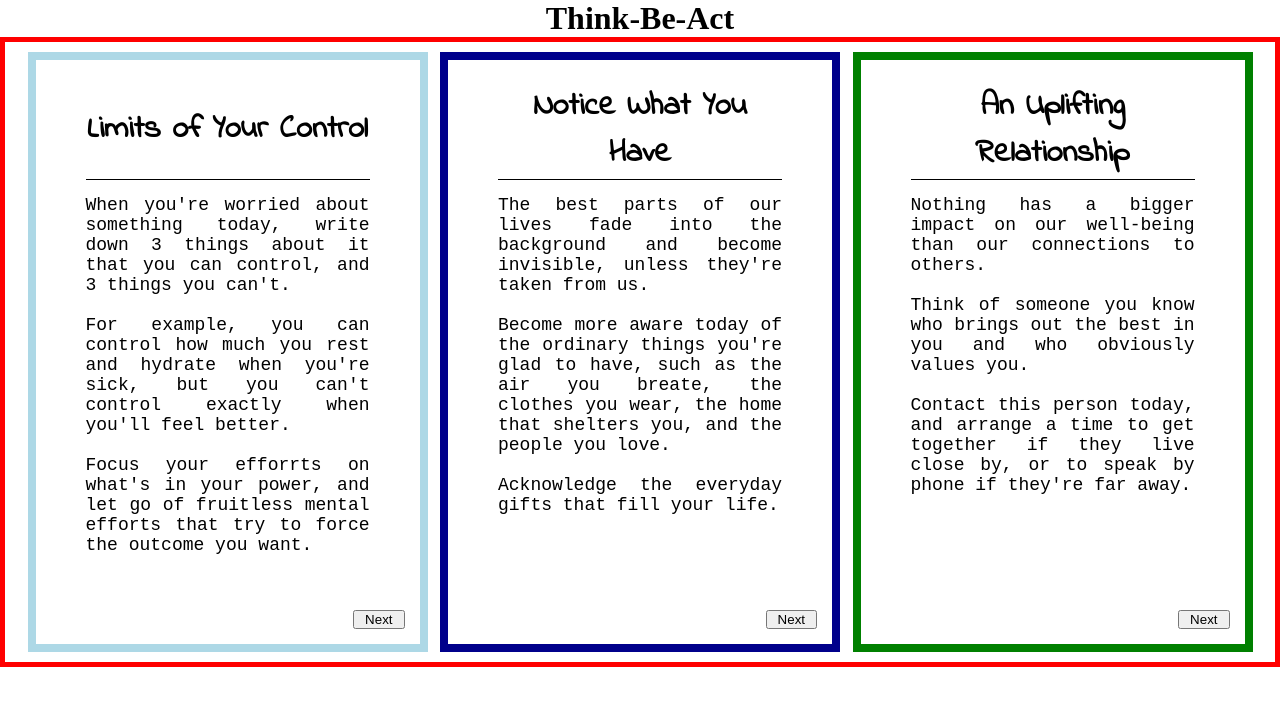
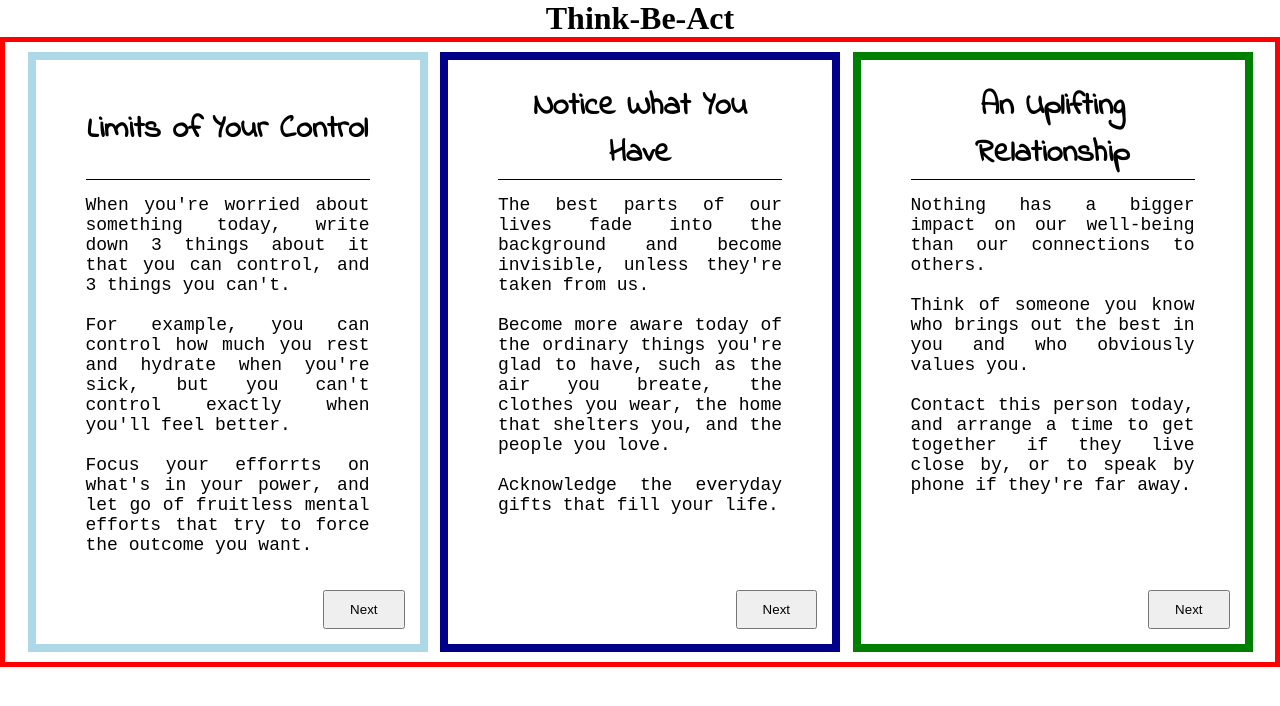
Before and after one commit to abiodunfreeman/be-think-act-cards, a React (Create React App) app: page / in a window 1280 px wide. Shown: the top 706 px of the page. Built offline with nearby package versions, Linux system fonts and the light colour scheme; a web font is replaced by a local one.

Commit message:
padding for buttons

```diff
--- a/src/components/css/cards.css
+++ b/src/components/css/cards.css
@@ -27,7 +27,7 @@
   position: absolute;
   bottom: 15px;
   right: 15px;
-  padding: 0 10px;
+  padding: 10px 25px;
 }
 
 .think {
--- a/src/components/sass/cards.scss
+++ b/src/components/sass/cards.scss
@@ -28,7 +28,7 @@
     position: absolute;
     bottom: 15px;
     right: 15px;
-    padding: 0 10px;
+    padding: 10px 25px;
   }
 }
 
```
